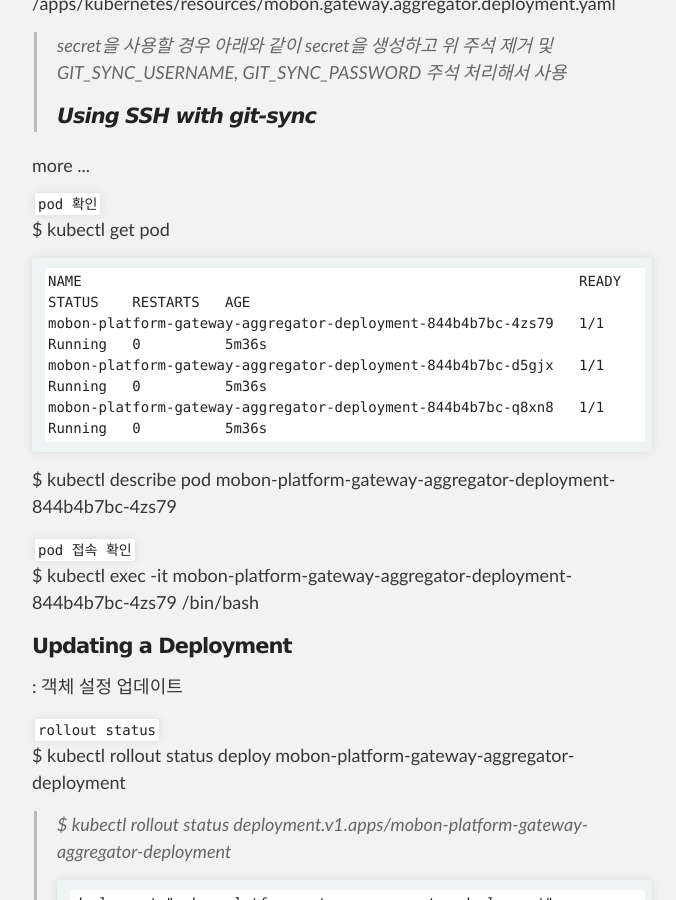
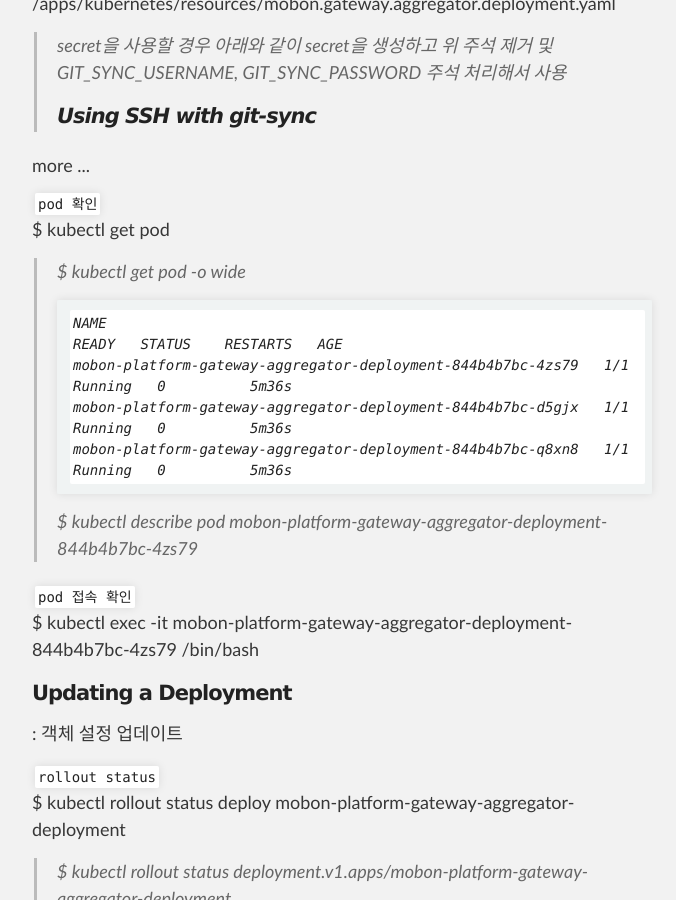
Before and after one commit to unlimited9/unlimited9.github.com, a Jekyll site: the page built from reference.notes/TA/cloud/kubernetes/how.to.deployment.md, in a window 1280 px wide and 900 px high, scrolled down 5184 px. Shown: the whole window, without its empty margins (298-974 px from the left). Built offline with Jekyll 4.4.1, drawn with Linux system fonts in a browser that asks for light colours; our own code applies the rules of GitHub Pages for plain Markdown files.

Commit message:
Update how.to.deployment.md

````diff
--- a/reference.notes/TA/cloud/kubernetes/how.to.deployment.md
+++ b/reference.notes/TA/cloud/kubernetes/how.to.deployment.md
@@ -209,6 +209,7 @@ $ kubectl create -f /apps/kubernetes/resources/mobon.gateway.aggregator.deployme
 
 `pod 확인`
 $ kubectl get pod
+>$ kubectl get pod -o wide
 ```
 NAME                                                           READY   STATUS    RESTARTS   AGE
 mobon-platform-gateway-aggregator-deployment-844b4b7bc-4zs79   1/1     Running   0          5m36s
````
